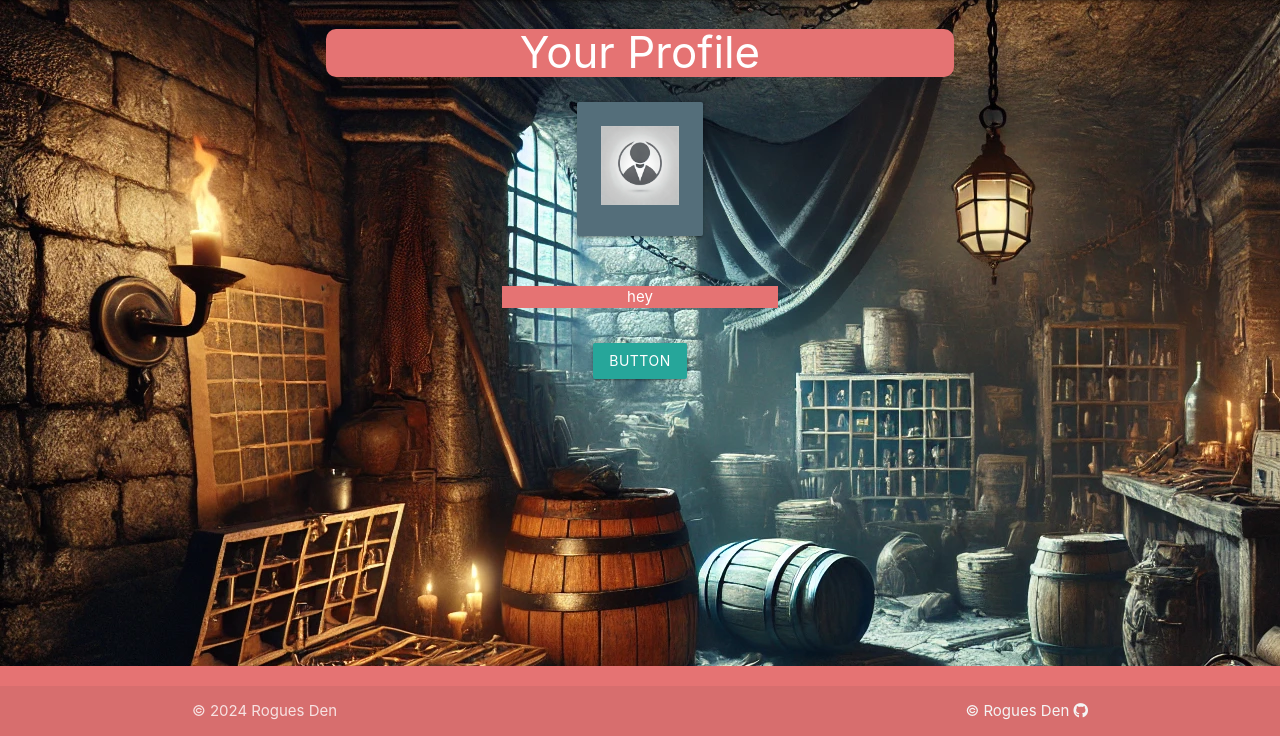
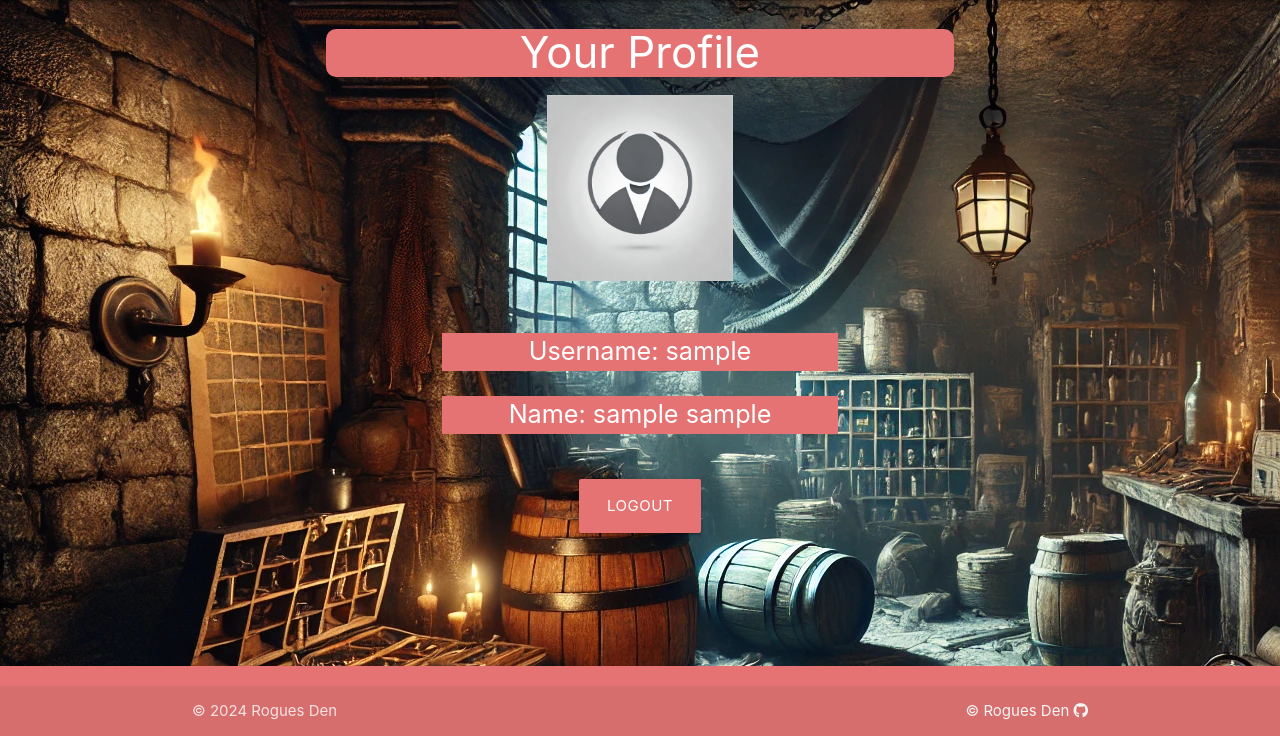
Before and after one commit to CamRaff/Milestone3-RoguesDen, a Flask app: page /profile in a window 1280 px wide. Shown: the part 64-800 px from the top of the page. Run offline with Flask 2, Linux system fonts and the light colour scheme; the visitor is signed in with stand-in values (Sample User, id 1); data comes from the database, SQL or seed files in the repository; some libraries are stand-ins or nearby versions.

Commit message:
added functionality to display current user on profile page

```diff
--- a/rogues_den/routes.py
+++ b/rogues_den/routes.py
@@ -20,10 +20,12 @@ def home():
 @login_required
 def profile():
 
-    user = Users.query.all()
+    users = Users.query.get(current_user.id)
 
-    return render_template('profile.html')
+    return render_template('profile.html', users=users)
 
 @app.route('/characters')
+@login_required
 def characters():
+
     return render_template('characters.html')
--- a/rogues_den/static/css/style.css
+++ b/rogues_den/static/css/style.css
@@ -17,11 +17,16 @@ h3 {
     border-radius: 10px;
 }
 
+/* .profile img {
+    height: 10vh !important;
+    width: 50%;
+} */
+
 /* .tooltipped {
     margin: 0px !important;
 } */
 
-.card-content img {
-    height: 100%;
-    width:100%;
+.card img {
+    height: 50%;
+    width: 50%;
 }
--- a/rogues_den/templates/profile.html
+++ b/rogues_den/templates/profile.html
@@ -3,23 +3,20 @@
     <div class="container">
         <h3 class="center-align white-text red lighten-2">Your Profile</h3>
     </div>
-
-    <div class="row">
-        <div class="col s12 m2 offset-l5">
-            <div class="card blue-grey darken-1">
-                <div class="card-content white-text">
-                    <img src="{{ url_for('static', filename='images/blank-profile-picture.webp') }}">
-                </div>
+    <div class="container">
+        <div class="row">
+            <div class="col s8 offset-s2 m6 offset-m3 l4 offset-l4">
+                <img class="profile responsive-img" src="{{ url_for('static', filename='images/blank-profile-picture.webp') }}">
             </div>
         </div>
-    </div>
-    <div class="row">
-        <div class="col s4 center-align offset-l4">
-            <p class="center-align white-text red lighten-2">hey</p>
+        <div class="row">
+            <div class="col s8 offset-s2 center-align m6 offset-m3 l8 offset-l2">
+                <p class="flow-text white-text red lighten-2">Username: {{ users.username }}</p>
+                <p class="flow-text white-text red lighten-2">Name: {{ users.fname }} {{ users.lname }}</p>
+            </div>
+        </div>
+        <div class="center-align">
+            <a class="waves-effect waves-heavy btn-large red lighten-2" href="{{ url_for('auth.logout') }}">Logout</a>
         </div>
     </div>
-    <div class="center-align">
-        <a class="waves-effect waves-light btn" href="{{ url_for('auth.logout') }}">button</a>
-        <!-- <button class="btn-large pulse red lighten-2" href="{{ url_for('auth.logout') }}"><i class="material-icons">Login</i></button> -->
-    </div>
 {% endblock %}
```
